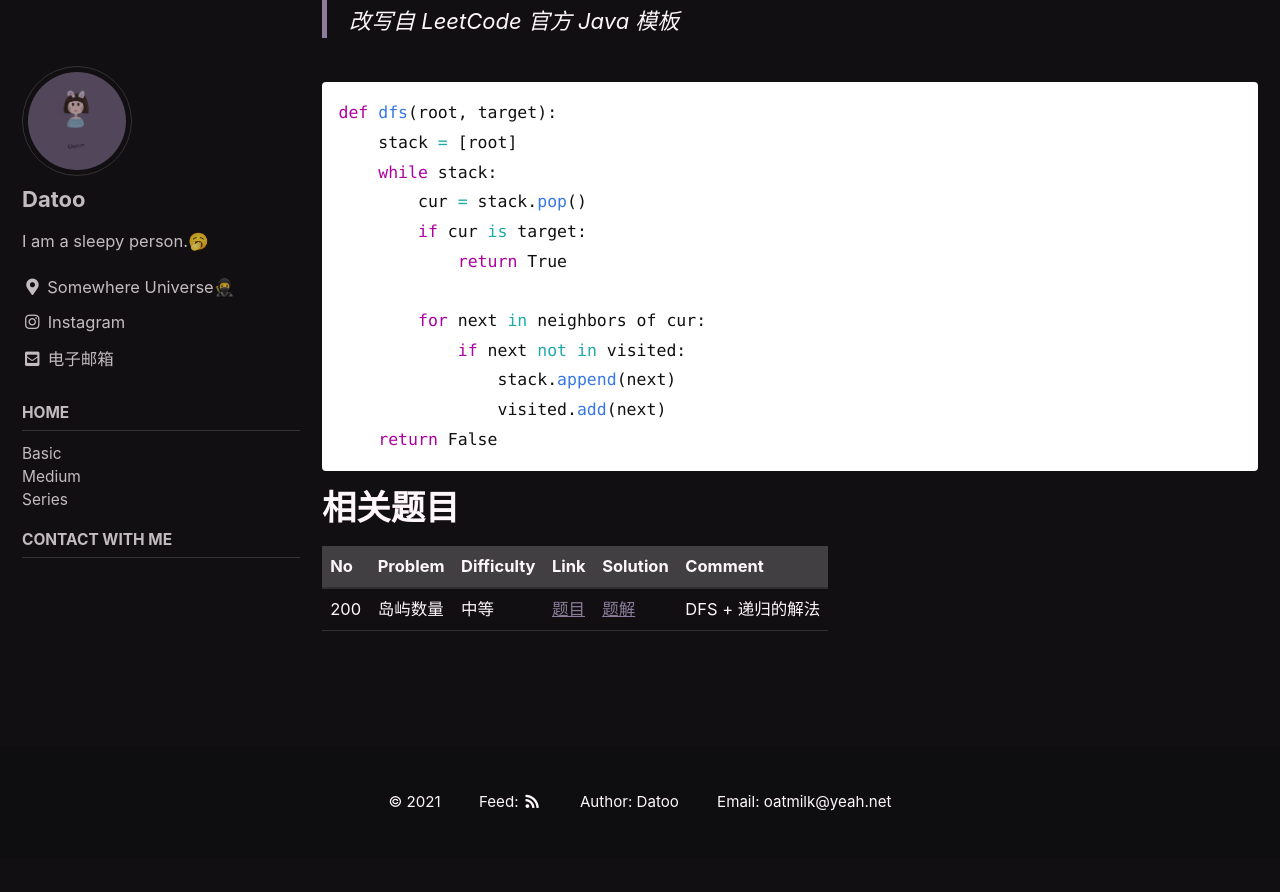
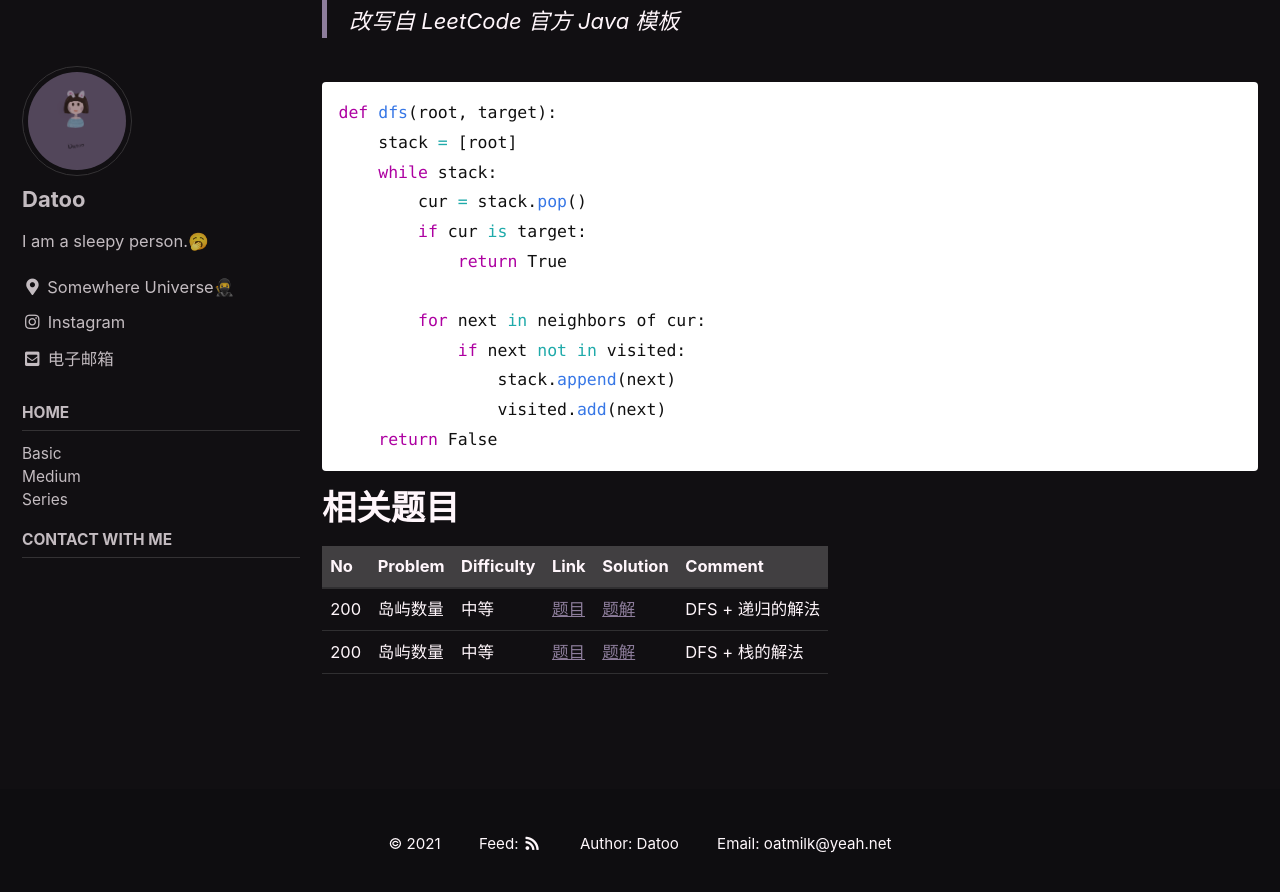
Before and after one commit to DaToo-J/DaToo-J.GitHub.io, a Jekyll site: the page built from _posts/2021-02-09-stack-summary.md, in a window 1280 px wide and 900 px high, scrolled down 2453 px. Shown: the top 892 px of the window. Built offline with Jekyll 4.4.1, drawn with Linux system fonts in a browser that asks for light colours; cached includes are drawn as plain includes; before the commit the page ends 3311 px from its top, so only the background shows below that.

Commit message:
update summary

```diff
--- a/_posts/2021-02-09-stack-summary.md
+++ b/_posts/2021-02-09-stack-summary.md
@@ -85,3 +85,4 @@ def dfs(root, target):
    | No           | Problem                    | Difficulty | Link                                                                                 | Solution                                                                           | Comment |
    | ------------ | -------------------------- | ---------- | ------------------------------------------------------------------------------------ | ---------------------------------------------------------------------------------- | --- |
    | 200          | 岛屿数量                 | 中等       | [题目](https://leetcode-cn.com/problems/number-of-islands/)                       | [题解]({% link _posts/2021-02-11-numbers-of-islands.md %})                          |  DFS + 递归的解法 |
+   | 200          | 岛屿数量                 | 中等       | [题目](https://leetcode-cn.com/problems/number-of-islands/)                       | [题解]({% link _posts/2021-02-11-num-of-islands.md %})                          |  DFS + 栈的解法 |
```
